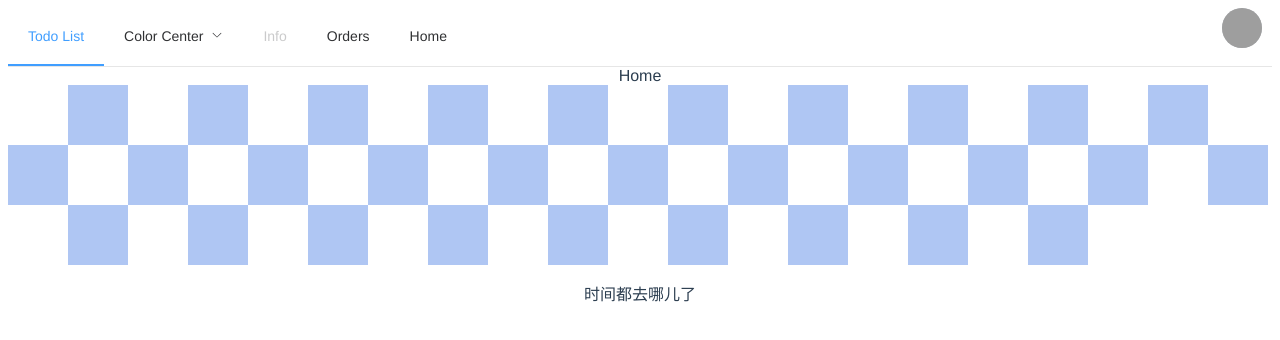
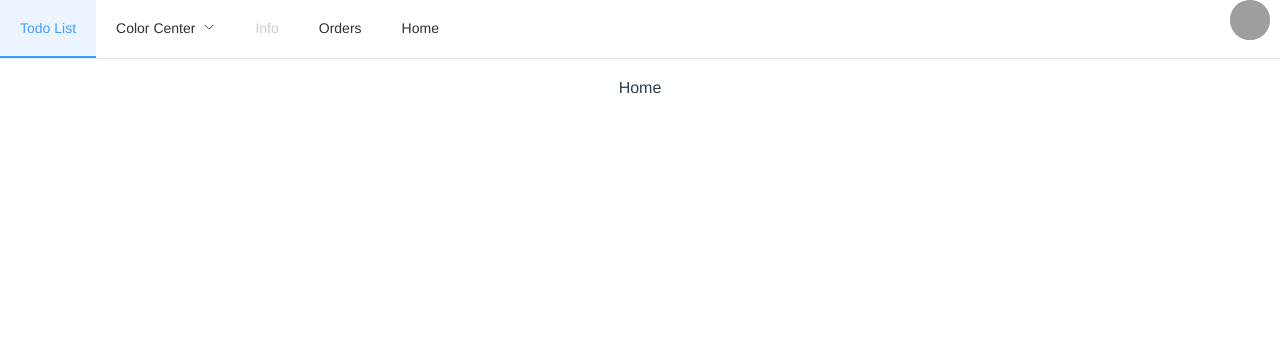
Before and after one commit to Ritusan/todo-list, a Vue app: page /#/home in a window 1280 px wide. Shown: the top 340 px of the page. Built offline with nearby package versions, Linux system fonts and the light colour scheme; grey boxes are pictures that could not be loaded.

Commit message:
注册Icons 全局组件

```diff
--- a/package.json
+++ b/package.json
@@ -7,6 +7,7 @@
     "preview": "vite preview"
   },
   "dependencies": {
+    "@element-plus/icons-vue": "^0.2.4",
     "element-plus": "^1.3.0-beta.1",
     "vue": "^3.2.25",
     "vue-router": "^4.0.12",
--- a/src/App.vue
+++ b/src/App.vue
@@ -1,18 +1,26 @@
 <template>
-  <!-- <img alt="Vue logo" src="./assets/logo.png" /> -->
   <!-- <HelloWorld msg="Hello Vue 3 + TypeScript + Vite" /> -->
   <top-bar></top-bar>
-  <router-view></router-view>
-  <my-time></my-time>
+  <div class="main-wrapper">
+    <router-view></router-view>
+  </div>
+  <!-- <my-time></my-time> -->
 
 </template>
 
 <script setup lang="ts">
+import { ref } from 'vue'
 // This starter template is using Vue 3 <script setup> SFCs
 // Check out https://v3.vuejs.org/api/sfc-script-setup.html#sfc-script-setup
-// import HelloWorld from './components/HelloWorld.vue'
 import MyTime from './components/MyTime.vue'
 import TopBar from './components/TopBar.vue'
+
+const clientHeight = ref(0)
+
+clientHeight.value = document.documentElement.clientHeight - 60 - 40
+
+let mainHeight = clientHeight.value + 'px'
+
 </script>
 
 <style>
@@ -23,4 +31,14 @@ import TopBar from './components/TopBar.vue'
   text-align: center;
   color: #2c3e50;
 }
+body {
+  margin: 0;
+}
 </style>
+
+<style lang="scss" scoped>
+.main-wrapper {
+  padding: 20px;
+  min-height: v-bind('mainHeight');
+}
+</style>
--- a/src/main.ts
+++ b/src/main.ts
@@ -2,8 +2,17 @@ import { createApp } from 'vue'
 import App from './App.vue'
 import router from './router'
 import store from './store'
+import * as Icons from '@element-plus/icons-vue'
+// import { ElIcon } from 'element-plus'
 
 const app = createApp(App)
+
+// app.use(ElIcon)
 app.use(router)
 app.use(store)
 app.mount('#app')
+
+// 注册Icons 全局组件
+Object.keys(Icons).forEach((key: string) => {
+  app.component(key, Icons[key as keyof typeof Icons])
+})
--- a/tsconfig.json
+++ b/tsconfig.json
@@ -10,7 +10,10 @@
     "resolveJsonModule": true,
     "esModuleInterop": true,
     "lib": ["esnext", "dom"],
-    "types": ["element-plus/global"]
+    "types": ["element-plus/global"],
+    "paths": {
+			// "@/*": ["src/*"]
+		}
   },
   "include": ["src/**/*.ts", "src/**/*.d.ts", "src/**/*.tsx", "src/**/*.vue"]
 }
```
Also changed, not shown: 1 other file (tests, documents, lock files or other folders).
